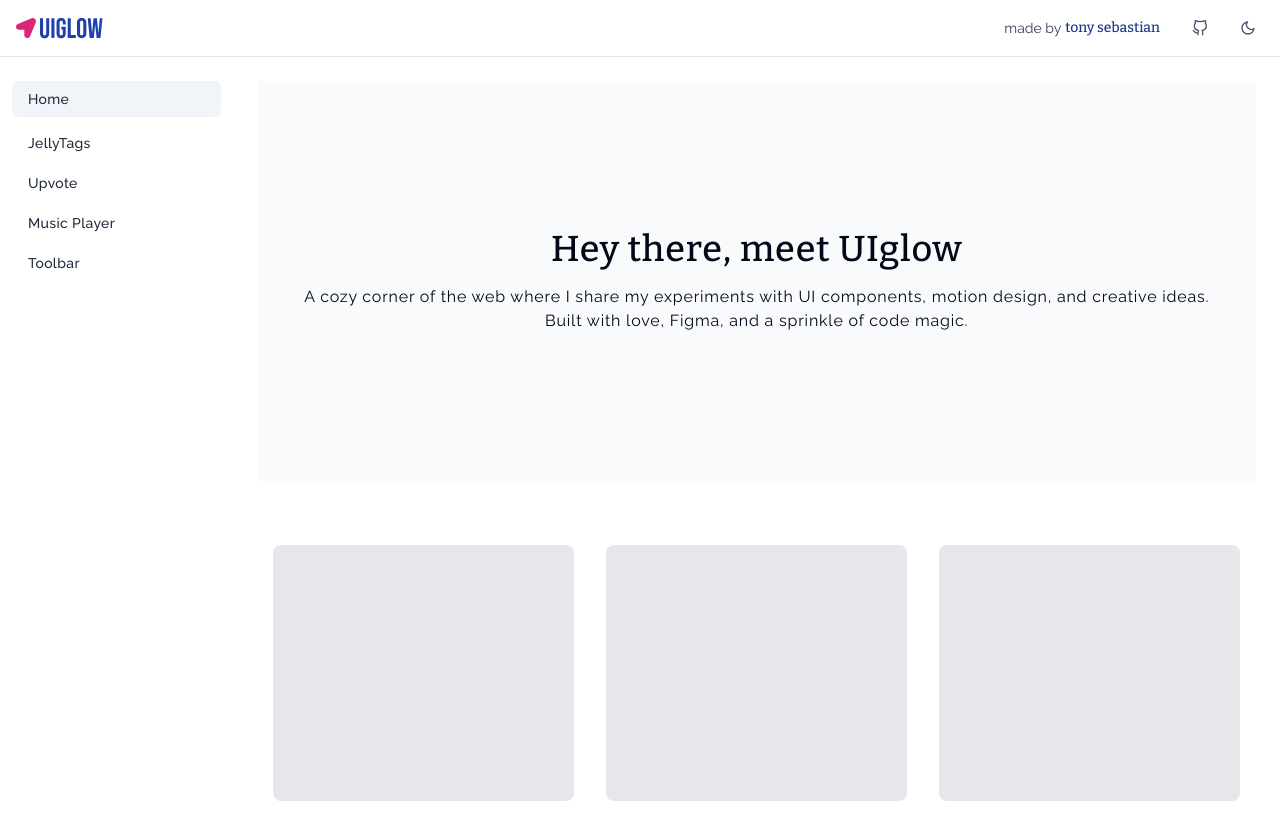
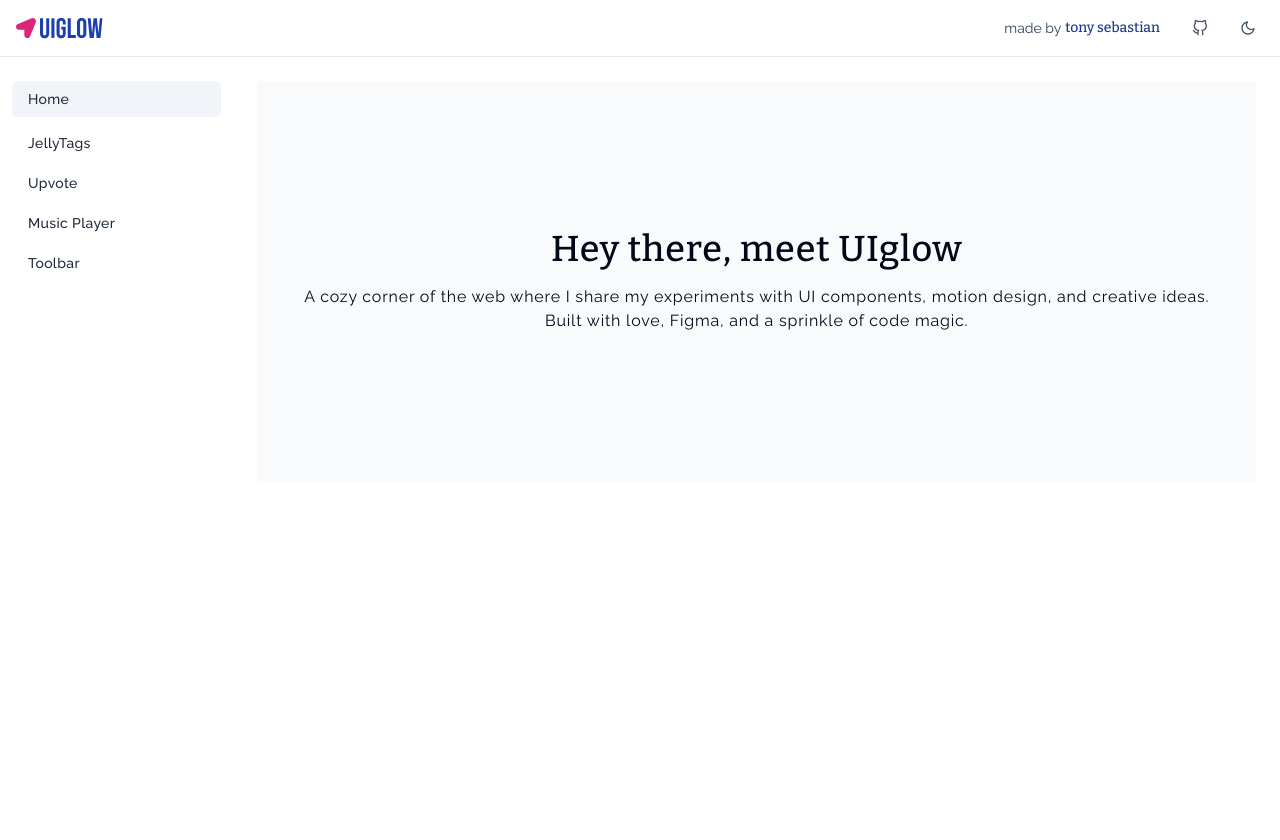
Before and after one commit to tonyzebastian/uiglow, a Next.js app: page / in a window 1280 px wide. Shown: the top 840 px of the page. After the commit the page ends 800 px from the top, so only its background shows below. Built offline with nearby package versions, Linux system fonts and the light colour scheme.

Commit message:
Removed placeholder UI elements
\

```diff
--- a/src/app/page.js
+++ b/src/app/page.js
@@ -28,14 +28,6 @@ export default function HomePage() {
           <h1 className="text-4xl tracking-wide font-heading">Hey there, meet UIglow</h1>
           <p className="text-l tracking-wider mt-4 text-center font-sans px-8">A cozy corner of the web where I share my experiments with UI components, motion design, and creative ideas. <br /> Built with love, Figma, and a sprinkle of code magic.</p>
       </section>
-
-      <section className="container mx-auto px-4 py-16">
-        <div className="grid grid-cols-1 md:grid-cols-2 lg:grid-cols-3 gap-8">
-          <div className="bg-gray-200 h-64 rounded-lg"></div>
-          <div className="bg-gray-200 h-64 rounded-lg"></div>
-          <div className="bg-gray-200 h-64 rounded-lg"></div>
-        </div>
-      </section>
     </main>
   );
 }
```
